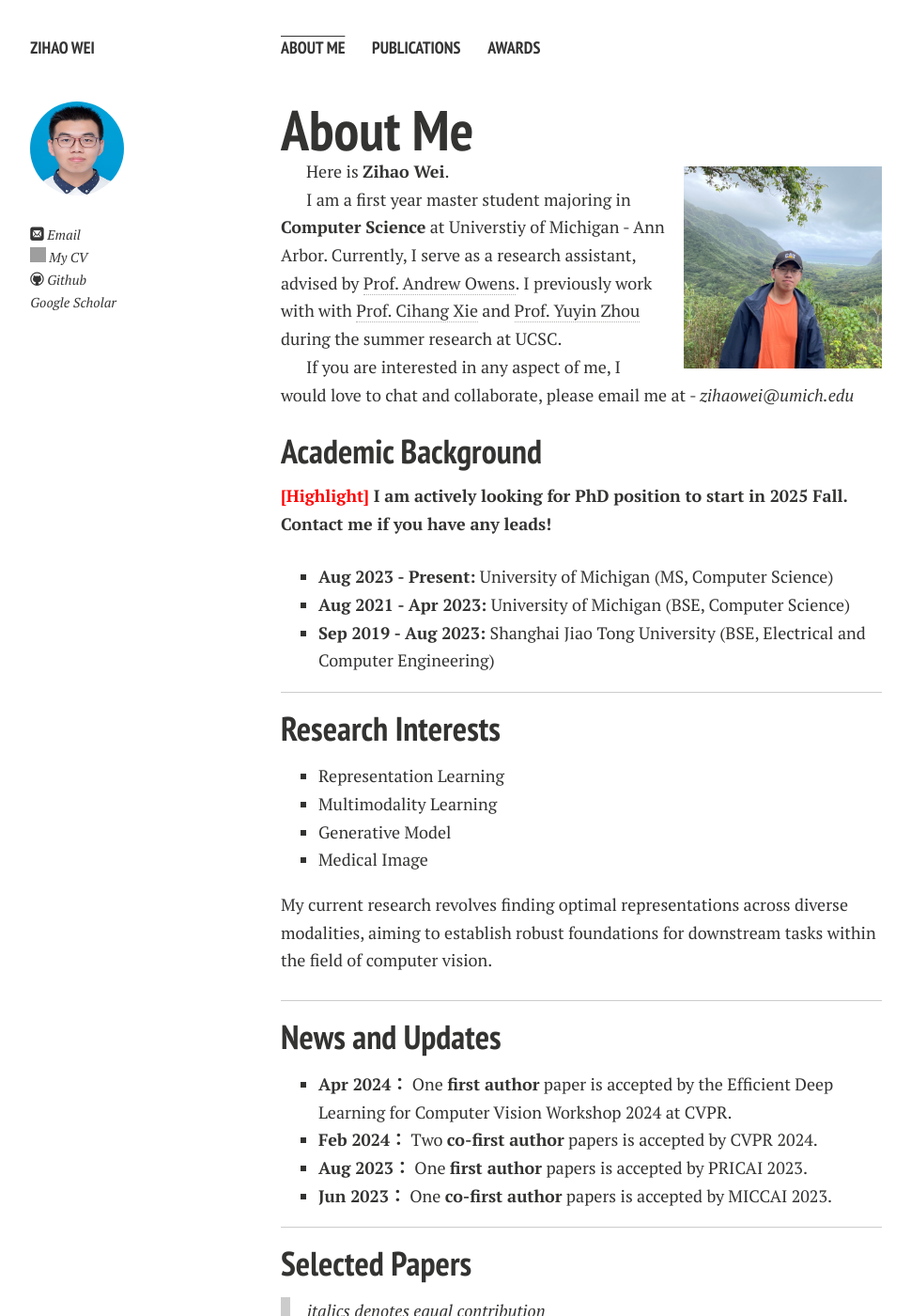
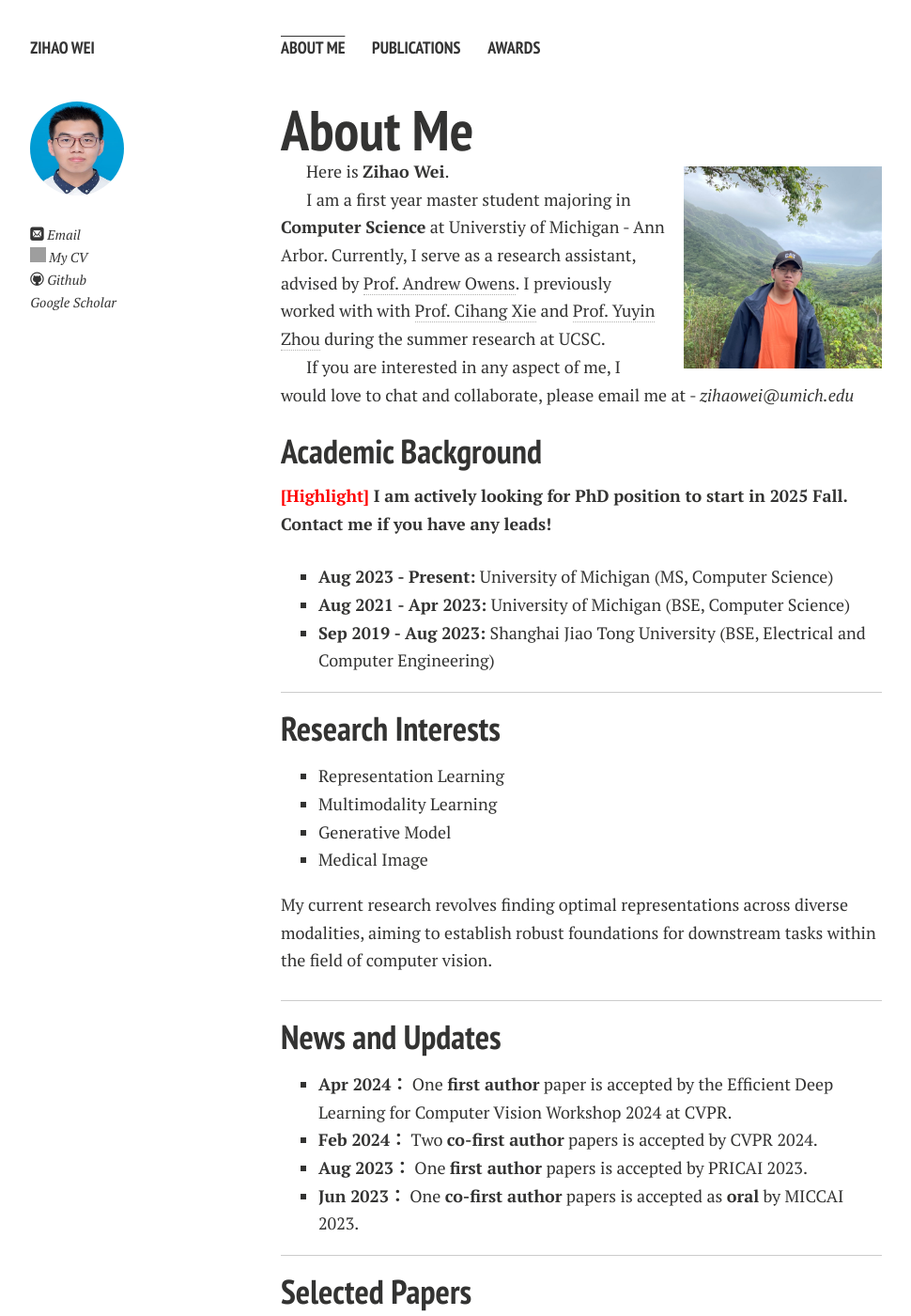
Before and after one commit to Zi-hao-Wei/Zi-hao-Wei.github.io, a Jekyll site: the page built from index.md, in a window 1280 px wide and 1400 px high. Shown: the whole window at 94% size, without its empty margins (21-991 px from the left). Built offline with Jekyll 4.4.1, drawn with Linux system fonts in a browser that asks for light colours; nearby versions of some CDN libraries; comment, search, counter and statistics services are not loaded; a style sheet for code colours, icons or effects is not loaded; our own code applies the rules of GitHub Pages for plain Markdown files; grey boxes are pictures that could not be loaded.

Commit message:
fix erros

```diff
--- a/index.md
+++ b/index.md
@@ -8,7 +8,7 @@
 
 Here is **Zihao Wei**.
 
-I am a first year master student majoring in **Computer Science** at Universtiy of Michigan - Ann Arbor. Currently, I serve as a research assistant, advised by [Prof. Andrew Owens](https://andrewowens.com/). I previously work with with [Prof. Cihang Xie](https://cihangxie.github.io/) and [Prof. Yuyin Zhou](https://yuyinzhou.github.io/) during the summer research at UCSC.
+I am a first year master student majoring in **Computer Science** at Universtiy of Michigan - Ann Arbor. Currently, I serve as a research assistant, advised by [Prof. Andrew Owens](https://andrewowens.com/). I previously worked with with [Prof. Cihang Xie](https://cihangxie.github.io/) and [Prof. Yuyin Zhou](https://yuyinzhou.github.io/) during the summer research at UCSC.
 
 If you are interested in any aspect of me, I would love to chat and collaborate, please email me at - *zihaowei@umich.edu*
 
@@ -39,7 +39,7 @@
 - **Apr 2024：** One **first author** paper is accepted by the Efficient Deep Learning for Computer Vision Workshop 2024 at CVPR.
 - **Feb 2024：** Two **co-first author** papers is accepted by CVPR 2024.
 - **Aug 2023：** One **first author** papers is accepted by PRICAI 2023.
-- **Jun 2023：** One **co-first author** papers is accepted by MICCAI 2023.
+- **Jun 2023：** One **co-first author** papers is accepted as **oral** by MICCAI 2023.
 
 ---
 ## Selected Papers
```
